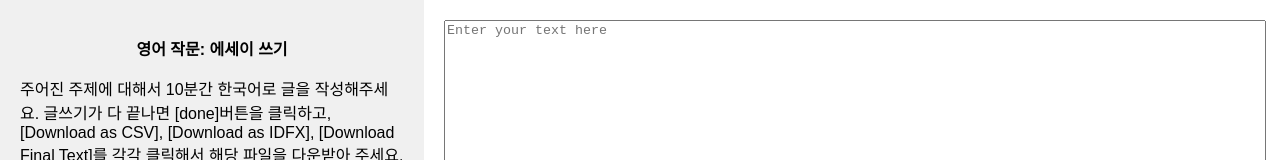
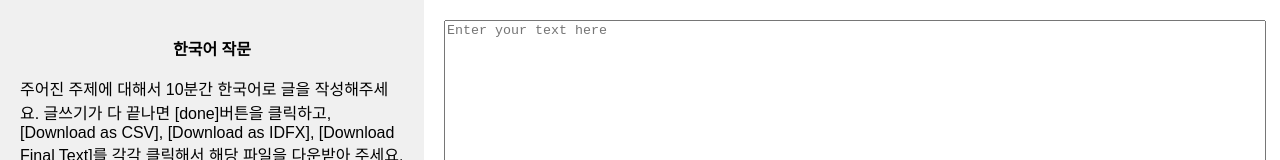
Before and after one commit to terryyutian/keylogging-demo-webpage, a React (Vite) app: page / in a window 1280 px wide. Shown: the top 160 px of the page. Built offline with nearby package versions, Linux system fonts and the light colour scheme.

Commit message:
instruction title changed

```diff
--- a/src/App.jsx
+++ b/src/App.jsx
@@ -27,7 +27,7 @@ const ExampleApp = () => {
     <div className="app-container">
       <div className="instruction-area">
         <p className="title">
-          <strong>영어 작문: 에세이 쓰기</strong>
+          <strong>한국어 작문</strong>
         </p>
         <p>
         주어진 주제에 대해서 10분간 한국어로 글을 작성해주세요. 글쓰기가 다 끝나면 [done]버튼을 클릭하고, [Download as CSV], [Download as IDFX], [Download Final Text]를 각각 클릭해서 해당 파일을 다운받아 주세요. 그리고 세 개의 파일을 모두 여기 이메일(sangheek@andrew.cmu.edu)로 보내주세요.
```
